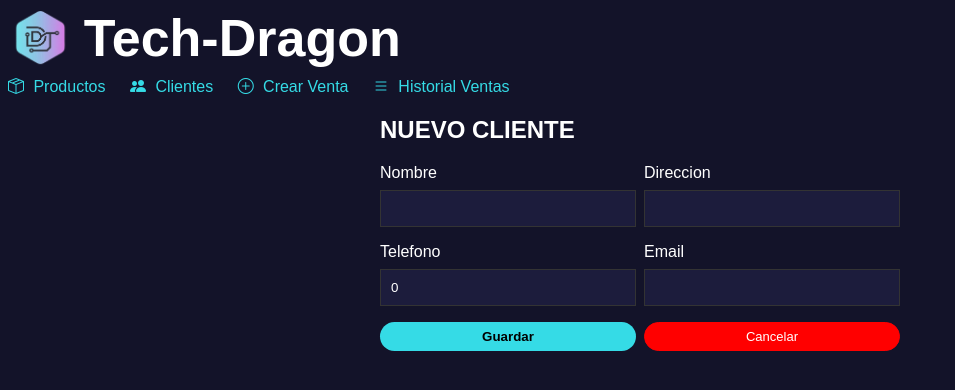
After one commit to LeandroH0211/Sistema-de-inventario, a Flask app: page /clientes/nuevo_c in a window 1280 px wide. The commit adds this page. Shown: the top 390 px of the page, without its empty margins (0-955 px from the left). Run offline with Flask 3, Linux system fonts and the light colour scheme.

Commit message:
Agrega gestion de clientes y mejoras de inventario

```diff
--- a/app/controllers/cliente_controller.py
+++ b/app/controllers/cliente_controller.py
@@ -1,7 +1,53 @@
-from flask import Blueprint, render_template
+import secrets
+from flask import Blueprint, render_template, request, redirect, url_for
+from app.database import db
+from app.models import Cliente
 
 cliente_bp = Blueprint('clientes', __name__, url_prefix="/clientes")
 
 @cliente_bp.route("/")
 def lista():
-    return render_template("clientes/lista.html", clientes=[])
+    clientes = Cliente.query.all()
+    return render_template("clientes/lista.html", clientes=clientes)
+
+@cliente_bp.route("/nuevo_c", methods=["GET", "POST"])
+def nuevo():
+    if request.method == "POST":
+        id_cliente = secrets.randbelow(900000) + 100000
+        while Cliente.query.get(id_cliente) is not None:
+            id_cliente = secrets.randbelow(900000) + 100000
+
+        cliente = Cliente(
+            id_cliente=id_cliente,
+            nombre=request.form["nombre"],
+            direccion=request.form["direccion"],
+            telefono=request.form["telefono"],
+            email=request.form["email"]
+        )
+        db.session.add(cliente)
+        db.session.commit()
+        return redirect(url_for("clientes.lista"))
+
+    return render_template("clientes/nuevo_c.html")
+
+@cliente_bp.route("/eliminar/<int:id_cliente>")
+def eliminar(id_cliente):
+    cliente = Cliente.query.get_or_404(id_cliente)
+    db.session.delete(cliente)
+    db.session.commit()
+    return redirect(url_for("clientes.lista"))
+
+@cliente_bp.route("/editar/<int:id_cliente>", methods=["GET", "POST"])
+def editar(id_cliente):
+    cliente = Cliente.query.get_or_404(id_cliente)
+
+    if request.method == "POST":
+        cliente.nombre = request.form["nombre"]
+        cliente.direccion = request.form["direccion"]
+        cliente.telefono = request.form["telefono"]
+        cliente.email = request.form["email"]
+
+        db.session.commit()
+        return redirect(url_for("clientes.lista"))
+
+    return render_template("clientes/editar.html", cliente=cliente)
--- a/app/static/css/clientes.css
+++ b/app/static/css/clientes.css
@@ -1,3 +1,86 @@
 .clientes-table {
     margin-top: 8px;
 }
+
+.clientes-table .btn-detail {
+    background: white;
+    border: 1px solid white;
+    color: #131329;
+    text-decoration: none;
+}
+
+.clientes-table .btn-detail:hover {
+    background: white;
+    color: #131329;
+    box-shadow: 0 0 10px rgba(255, 255, 255, 0.75);
+}
+
+.page-centered {
+    display: flex;
+    flex-direction: column;
+    align-items: center;
+}
+
+.page-centered > * {
+    width: min(520px, calc(100% - 8px));
+    box-sizing: border-box;
+}
+
+.cliente-form {
+    display: grid;
+    grid-template-columns: 1fr;
+    gap: 8px;
+    max-width: 520px;
+}
+
+.form-field {
+    display: grid;
+    gap: 8px;
+}
+
+.cliente-form input {
+    width: 100%;
+    box-sizing: border-box;
+    margin-bottom: 8px;
+}
+
+.form-actions {
+    display: grid;
+    grid-template-columns: repeat(2, minmax(0, 1fr));
+    gap: 8px;
+}
+
+.cliente-form .btn-green,
+.cliente-form .btn-delete {
+    width: 100%;
+    box-sizing: border-box;
+    justify-content: center;
+}
+
+.cliente-form .btn-delete {
+    background: red;
+    border-color: red;
+    color: white;
+    padding: 6px 12px;
+    border-radius: 25px;
+    display: flex;
+    align-items: center;
+    justify-content: center;
+    text-decoration: none;
+}
+
+.cliente-form .btn-delete:hover {
+    background: #cc0000;
+    border-color: #cc0000;
+    box-shadow: 0 0 10px rgba(255, 0, 0, 0.7);
+}
+
+@media (min-width: 768px) {
+    .cliente-form {
+        grid-template-columns: repeat(2, minmax(0, 1fr));
+    }
+
+    .form-actions {
+        grid-column: 1 / -1;
+    }
+}
--- /dev/null
+++ b/app/templates/clientes/nuevo_c.html
@@ -0,0 +1,40 @@
+
+{% extends 'layout.html' %}
+
+{% block title %}Nuevo Producto{% endblock %}
+{% block extra_css %}
+<link rel="stylesheet" href="{{ url_for('static', filename='css/clientes.css') }}">
+{% endblock %}
+{% block main_class %}page-centered{% endblock %}
+{% block page_title %}NUEVO CLIENTE{% endblock %}
+
+{% block content %}
+
+<form method="POST" action="" class="cliente-form">
+    <div class="form-field">
+        <label for="nombre">Nombre</label>
+        <input type="text" name="nombre" required>
+    </div>
+
+    <div class="form-field">
+        <label for="direccion">Direccion</label>
+        <input type="text" name="direccion" required>
+    </div>
+
+    <div class="form-field">
+        <label for="telefono">Telefono</label>
+        <input type="number" name="telefono" id="" value="0" required>
+    </div>
+
+    <div class="form-field">
+        <label for="email">Email</label>
+        <input type="email" name="email" required>
+    </div>
+
+    <div class="form-actions">
+        <button type="submit" class="btn-green">Guardar</button>
+        <a href="{{ url_for('clientes.lista') }}" class="btn-delete">Cancelar</a>
+    </div>
+</form>
+
+{% endblock %}
--- a/app/templates/layout.html
+++ b/app/templates/layout.html
@@ -2,6 +2,7 @@
 <html lang="es">
 <head>
     <meta charset="UTF-8">
+    <meta name="viewport" content="width=device-width, initial-scale=1.0">
     <title>{% block title %}Tech-Dragon{% endblock %}</title>
     <link rel="stylesheet" href="{{ url_for('static', filename='css/styles.css') }}">
     {% block extra_css %}{% endblock %}
@@ -36,7 +37,7 @@
     </nav>
 </header>
 
-<main>
+<main class="{% block main_class %}{% endblock %}">
     <h2>{% block page_title %}{% endblock %}</h2>
 
     {% block content %}
--- a/app/templates/productos/editar.html
+++ b/app/templates/productos/editar.html
@@ -11,6 +11,7 @@
 <form method="POST" class="producto-form">
     <label>Producto</label>
     <input type="text" name="nombre" value="{{ producto.nombre }}" required>
+
     <label>Descripción</label>
     <input type="text" name="descripcion" value="{{ producto.descripcion }}" required>
 
```
Also changed, not shown: app/controllers/producto_controller.py (+7 -7 lines), app/static/css/productos.css (+54 -1 lines), app/static/css/styles.css (+31 -0 lines), app/templates/clientes/editar.html (added, +28 -0 lines), app/templates/clientes/lista.html (+23 -39 lines), app/templates/productos/nuevo_p.html (+15 -0 lines), app/templates/productos/lista.html (indentation only).
